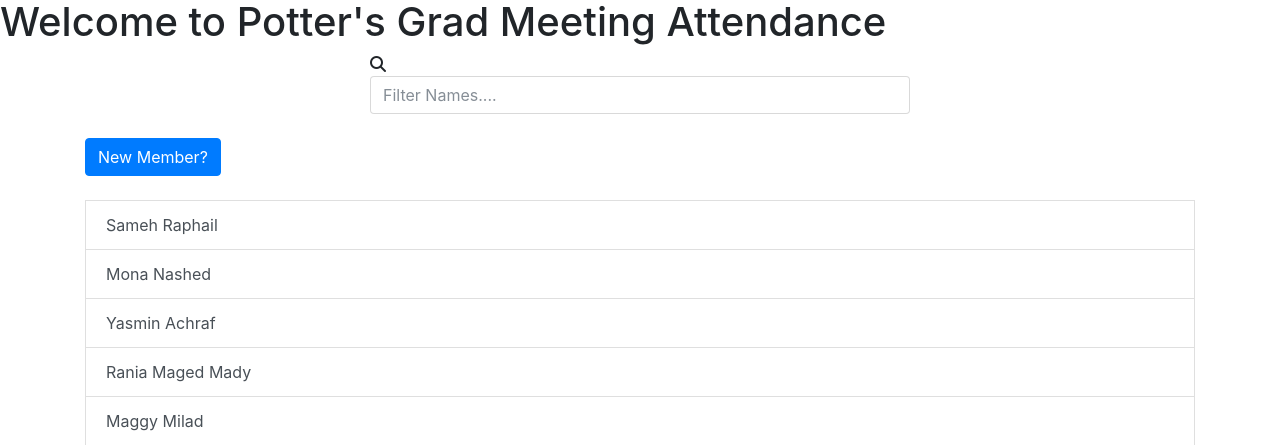
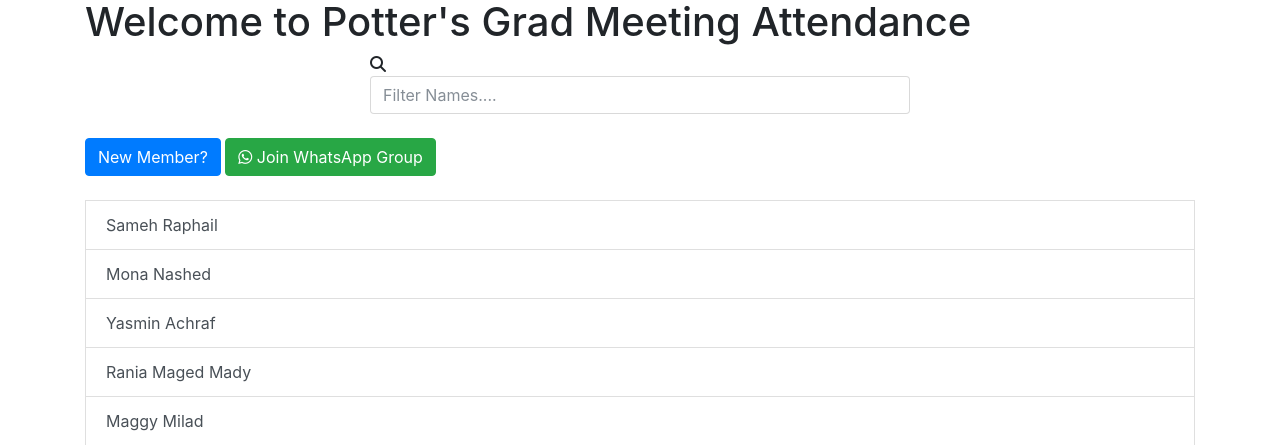
Before and after one commit to minademian9/Meeting-Attendance-Tracker, a Django app: page / in a window 1280 px wide. Shown: the top 445 px of the page. Run offline with Django 3.2, Linux system fonts and the light colour scheme; data comes from the database, SQL or seed files in the repository; some libraries are stand-ins or nearby versions.

Commit message:
Added WhatsApp button

```diff
--- a/templates/index.html
+++ b/templates/index.html
@@ -6,9 +6,11 @@
 
 {% block content %}
 
-  <h1>Welcome to Potter's Grad Meeting Attendance</h1>
+
 
   <div class="container">
+
+      <h1>Welcome to Potter's Grad Meeting Attendance</h1>
 
     <div class="row height d-flex justify-content-center align-items-center">
 
@@ -39,6 +41,11 @@
 
 
 <a class="btn btn-primary" target="_self" href="/newmember/">New Member?</a>
+
+<a class="btn btn-success" target="_blank" href="https://chat.whatsapp.com/Ibx4JZmgA9Q4w3O2i8Sw97"><i class="fa fa-whatsapp" aria-hidden="true"></i>
+Join WhatsApp Group</a>
+
+
       <br> <br>
 
           <!-- New Member form  -->
```
